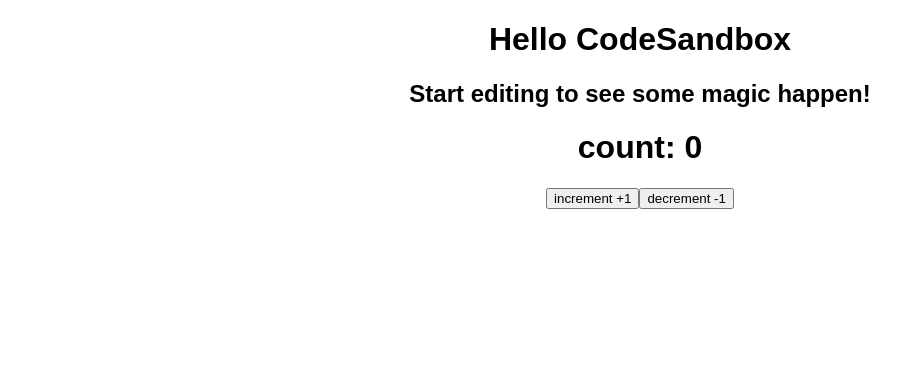
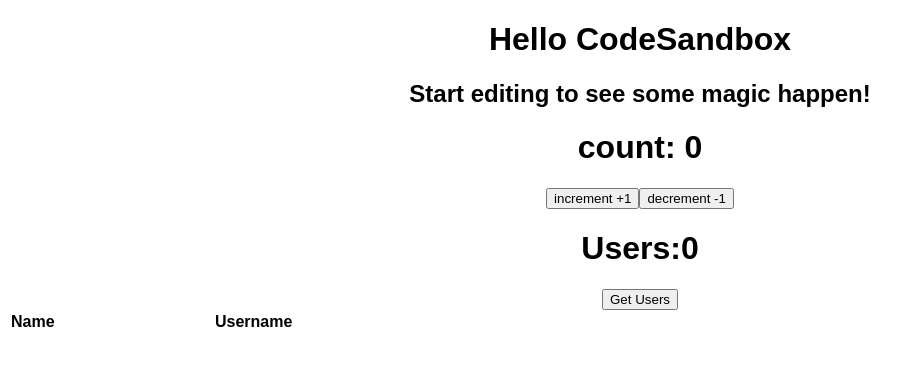
Before and after one commit to jasterix/counterCommentsPattern, a React (Create React App) app: page / in a window 1280 px wide. Shown: the top 366 px of the page, without its empty margins (0-920 px from the left). Built offline with nearby package versions, Linux system fonts and the light colour scheme.

Commit message:
Working axios get + redux thunk + output to dynamic table

```diff
--- a/package.json
+++ b/package.json
@@ -5,13 +5,15 @@
   "keywords": [],
   "main": "src/index.js",
   "dependencies": {
+    "axios": "^0.27.2",
     "react": "18.0.0",
     "react-dom": "18.0.0",
     "react-redux": "8.0.2",
     "react-scripts": "4.0.0",
     "redux": "4.2.0",
     "redux-devtools-extension": "^2.13.9",
-    "redux-logger": "^3.0.6"
+    "redux-logger": "^3.0.6",
+    "redux-thunk": "^2.4.1"
   },
   "devDependencies": {
     "@babel/runtime": "7.13.8",
--- a/src/App.js
+++ b/src/App.js
@@ -6,10 +6,13 @@
 import { createStore, applyMiddleware } from "redux";
 import { composeWithDevTools } from "redux-devtools-extension";
 import logger from "redux-logger";
+import thunk from "redux-thunk";
+import axios from "axios";
+import User from "./User";
 
 const store = createStore(
 	counterReducer,
-	composeWithDevTools(applyMiddleware(logger))
+	composeWithDevTools(applyMiddleware(logger, thunk))
 );
 
 class App extends Component {
@@ -20,6 +23,7 @@
 					<h1>Hello CodeSandbox</h1>
 					<h2>Start editing to see some magic happen!</h2>
 					<Counter />
+					<User />
 				</div>
 			</Provider>
 		);
--- /dev/null
+++ b/src/User.js
@@ -0,0 +1,98 @@
+import axios from "axios";
+import { Component } from "react";
+import { connect } from "react-redux";
+import { fetchUsers, fetchUsersError } from "./actions";
+
+// const initialState = {
+// 	users: [],
+// 	error: "",
+// };
+
+// const userReducer = (state = initialState, action) => {
+// 	console.log(action);
+// 	switch (action.type) {
+// 		case "FETCH_USERS":
+// 			return { ...state, users: action.payload };
+// 		case "FETCH_USERS_ERROR":
+// 			return { ...state, error: action.payload };
+// 		default:
+// 			return { ...state };
+// 	}
+// };
+
+// const getUsers = () => {
+// 	return function (dispatch) {
+// 		axios
+// 			.get("https://jsonplaceholder.typicode.com/users")
+// 			.then((response) => {
+// 				const users = response.data.map((user) => user.id);
+// 				console.log(users);
+// 				//dispatch({ type: "FETCH_USERS", payload: response.data });
+// 			})
+// 			.catch((error) => {
+// 				dispatch({ type: "FETCH_USERS_ERROR", payload: response.error });
+// 			});
+// 	};
+// };
+
+class User extends Component {
+	constructor(props) {
+		super(props);
+	}
+	componentDidMount() {
+		//onClick={() => state.getUsers()}
+		// users
+		// 				? users.map((user) => {
+		// 						return <li key={user.id}>{user.name}</li>;
+		// 				  })
+		// 				: null}
+	}
+	render() {
+		// users.map((user) => {
+		// 	console.log(user);
+		// });
+		return (
+			<div>
+				<h1>Users:{this.props.count}</h1>
+				<button onClick={() => this.props.fetchUsers()}>Get Users</button>
+				<table style={{ textAlign: "left" }}>
+					<thead>
+						<tr>
+							<th style={{ width: "200px" }}>Name</th>
+							<th>Username</th>
+						</tr>
+					</thead>
+					<tbody>
+						{this.props.users
+							? this.props.users.map((user) => {
+									return (
+										<tr key={user.id}>
+											<td>{user.name}</td>
+											<td> {user.username}</td>
+										</tr>
+									);
+							  })
+							: "Empty"}
+					</tbody>
+				</table>
+			</div>
+		);
+	}
+}
+
+const mapStateToProps = (state) => {
+	return {
+		count: state.count,
+		users: state.users,
+		error: state.error,
+	};
+};
+
+const mapDispatchToProps = (result) => {
+	return {
+		fetchUsers,
+		fetchUsersError,
+	};
+};
+
+export default connect(mapStateToProps, mapDispatchToProps())(User);
--- a/src/actions.js
+++ b/src/actions.js
@@ -1,7 +1,32 @@
+import thunk from "redux-thunk";
+import axios from "axios";
+
 export const increment = () => ({
-  type: "increment"
+	type: "increment",
 });
 
 export const decrement = () => ({
-  type: "decrement"
+	type: "decrement",
 });
+
+export const fetchUsers = (users) => {
+	return function (dispatch) {
+		axios
+			.get("https://jsonplaceholder.typicode.com/users")
+			.then((response) => {
+				const users = response.data.map((user) => user.id);
+
+				dispatch({ type: "FETCH_USERS", payload: response.data });
+			})
+			.catch((error) => {
+				dispatch({ type: "FETCH_USERS_ERROR", payload: response.error });
+			});
+	};
+};
+
+export const fetchUsersError = (error) => {
+	return {
+		type: "FETCH_USERS_ERROR",
+		payload: error,
+	};
+};
--- a/src/counterReducer.js
+++ b/src/counterReducer.js
@@ -1,11 +1,16 @@
-import { increment, decrement } from "./actions";
+import { increment, decrement, fetchUsers, fetchUsersError } from "./actions";
 
 const initialState = {
-  count: 0
+	count: 0,
+	users: [],
+	error: "",
 };
 const counterReducer = (state = initialState, action) => {
-  console.log(action);
 	switch (action.type) {
+		case "FETCH_USERS":
+			return { ...state, users: action.payload };
+		case "FETCH_USERS_ERROR":
+			return { ...state, error: action.payload };
 		case "increment":
 			console.log(state.count);
 			return { ...state, count: state.count + 1 };
```
Also changed, not shown: 1 other file (tests, documents, lock files or other folders). Lines whose indentation alone changed are shown as unchanged.
